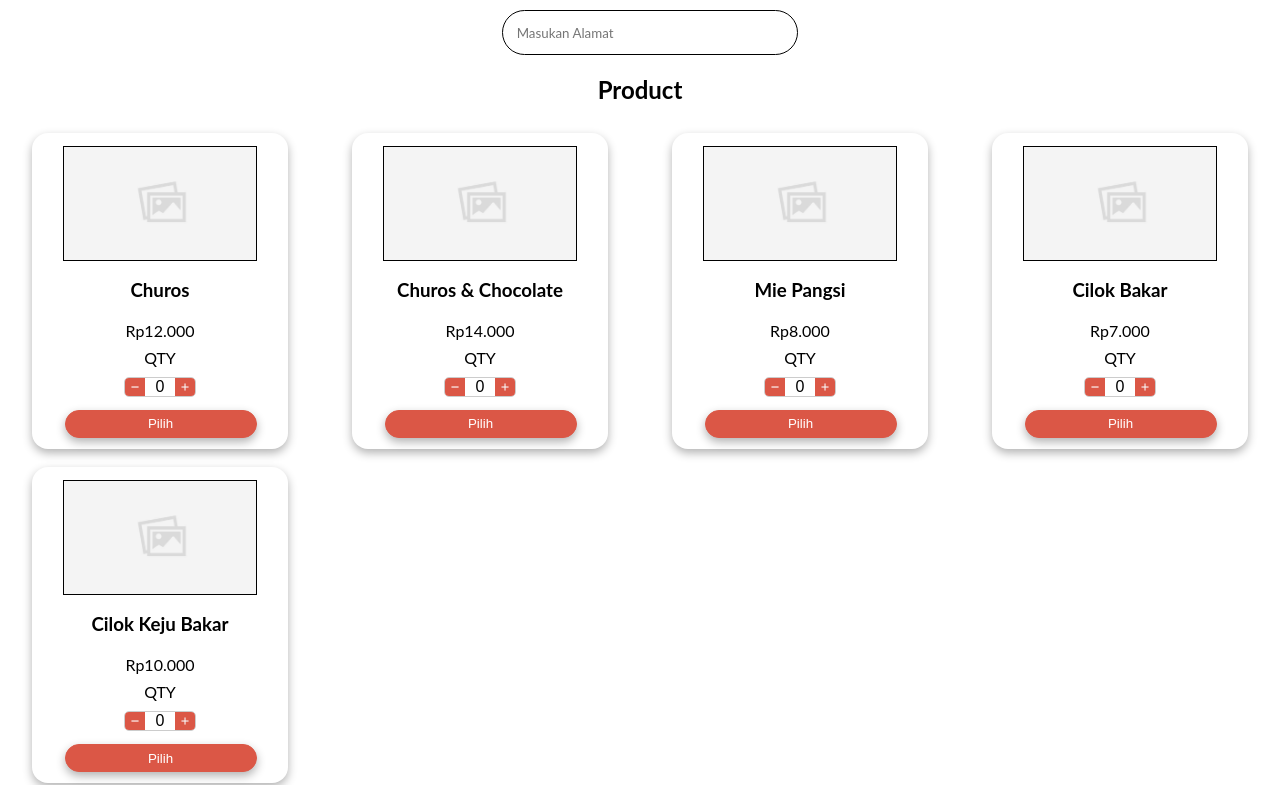
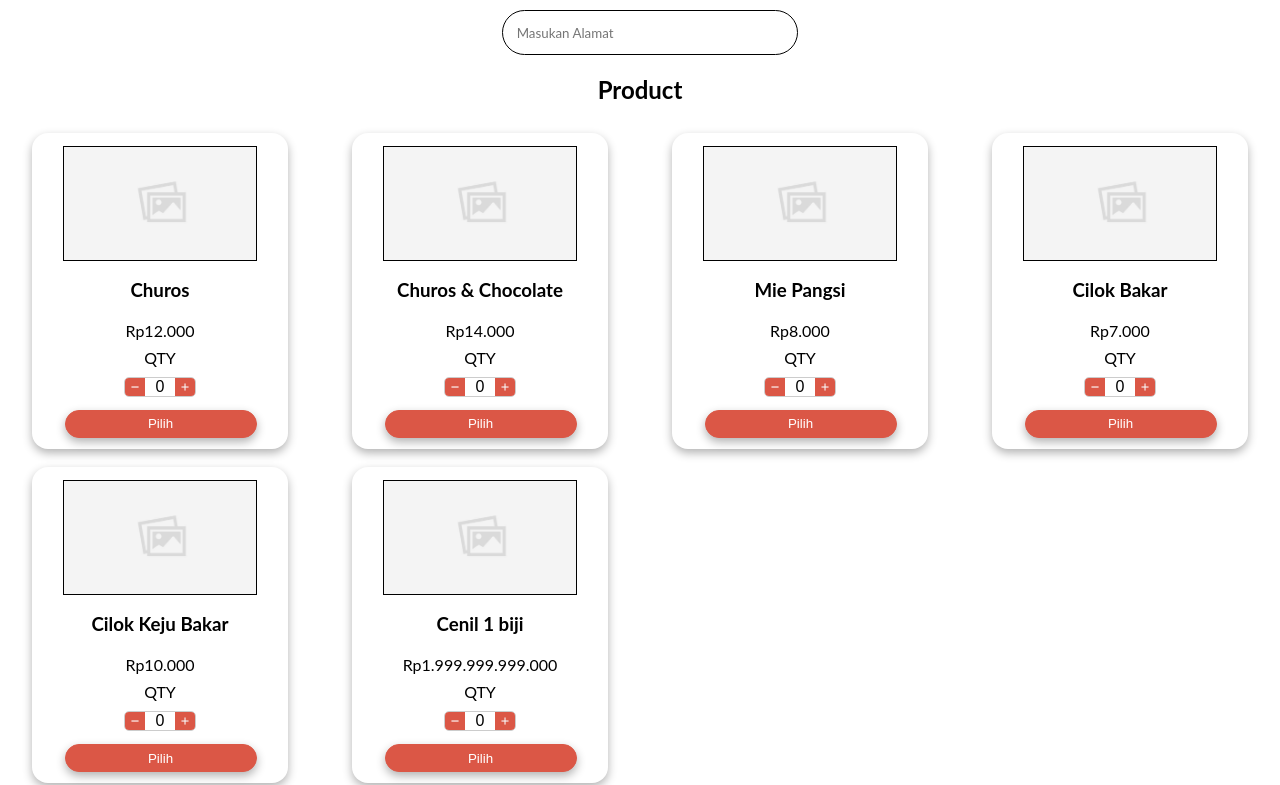
Before and after one commit to kuliwebdev/testing, a plain HTML site: page index.html in a window 1280 px wide. Shown: the part 188-973 px from the top of the page. Drawn offline with Linux system fonts and the light colour scheme; a web font is replaced by a local one.

Commit message:
Update index.html

```diff
--- a/index.html
+++ b/index.html
@@ -82,6 +82,19 @@
                 <input type="checkbox" class="product-checkbox" data-product-id="2">
             </div>
 
+            <div class="card product-2" data-price="1999999999000">
+                <img src="IMG/NoImage.jpg" alt="GambarProduk">
+                <h3>Cenil 1 biji</h3>
+                <p>Rp1.999.999.999.000</p>
+                <label for="">QTY</label>
+                <div class="qty-container">
+                    <button type="button" class="qty-btn minbtn" onclick="this.parentNode.querySelector('input[type=number]').stepDown()"></button>
+                        <input type="number" id="QTY" class="Quantity" name="qty" value="0" min="1" max="100">
+                    <button type="button" class="qty-btn plusbtn" onclick="this.parentNode.querySelector('input[type=number]').stepUp()"></button>
+                </div>
+                <input type="checkbox" class="product-checkbox" data-product-id="2">
+            </div>
+
         </div>
 
         <div class="total">
@@ -99,4 +112,5 @@
 
 <script src="script.js"></script>
 </body>
+
 </html>
```
